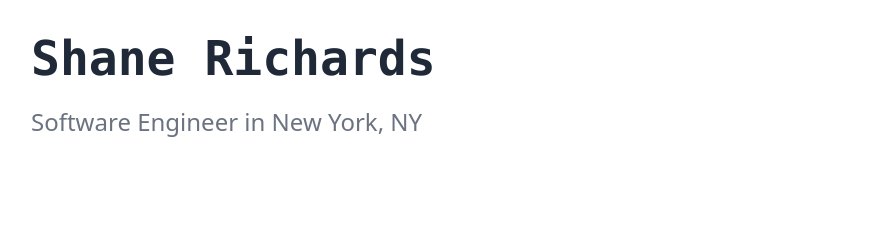
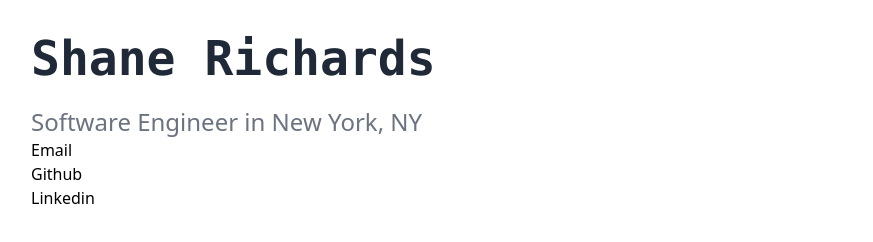
Before and after one commit to ShaneRich5/ShaneRich5.github.io, a Gatsby site: page /resume in a window 1280 px wide. Shown: the part 96-338 px from the top of the page, without its empty margins (193-1066 px from the left). Built offline with nearby package versions, Linux system fonts and the light colour scheme; Gatsby itself is replaced by a stand-in of ours.

Commit message:
feat: adding social links

```diff
--- a/src/pages/resume.tsx
+++ b/src/pages/resume.tsx
@@ -12,6 +12,11 @@ const ResumePage = () => {
             <span className="font-bold text-5xl">Shane Richards</span>
           </h3>
           <p className="text-2xl text-gray-500">Software Engineer in New York, NY</p>
+          <ul>
+            <li>Email</li>
+            <li>Github</li>
+            <li>Linkedin</li>
+          </ul>
         </CenterContainer>
       </section>
     </Layout>
```
